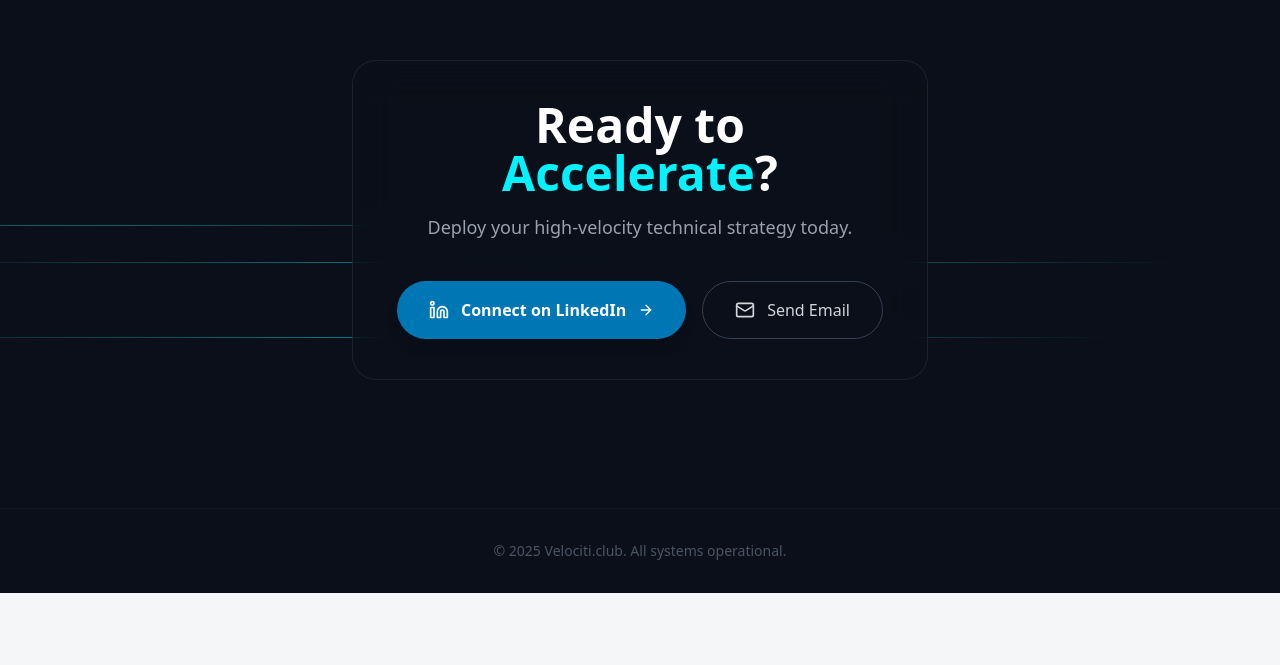
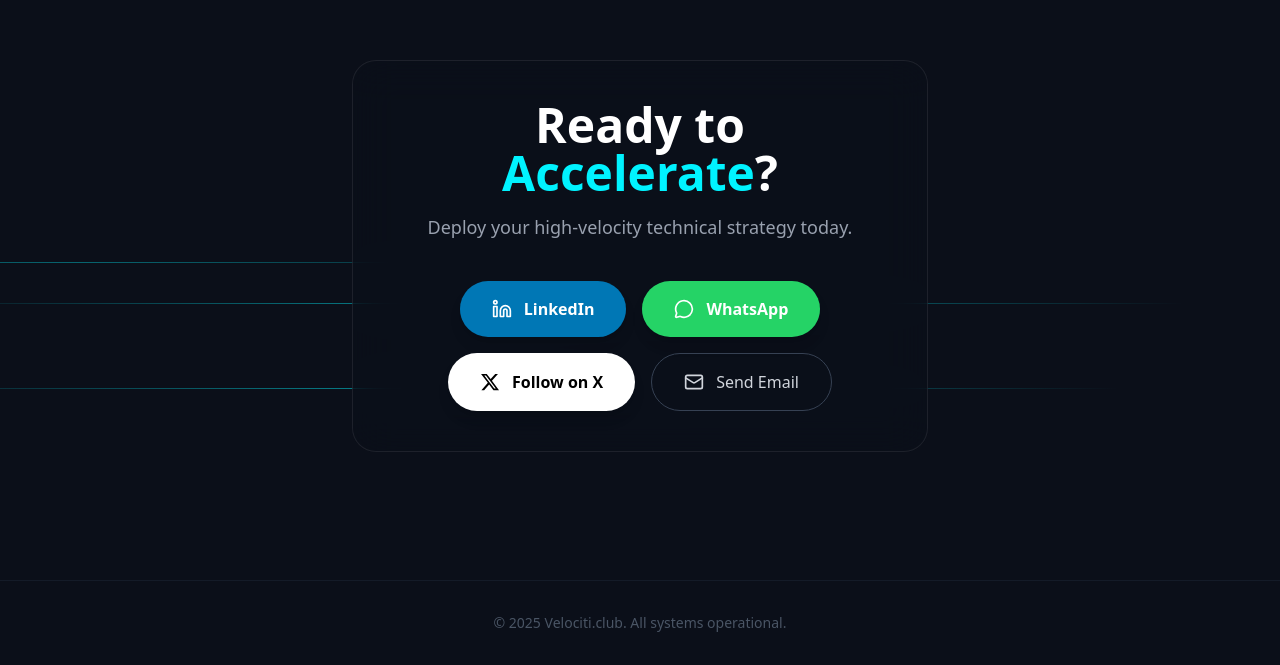
Before and after one commit to ManojKurapati/Velociti.club, a Next.js app: page / in a window 1280 px wide. Shown: the part 2660-3325 px from the top of the page. Before the commit the page ends 3253 px from the top, so only its background shows below. Built offline with nearby package versions, Linux system fonts and the light colour scheme.

Commit message:
ft. contact

```diff
--- a/components/ContactSection.tsx
+++ b/components/ContactSection.tsx
@@ -1,7 +1,7 @@
 "use client";
 import React from "react";
 import { motion } from "framer-motion";
-import { ArrowRight, Linkedin, Mail } from "lucide-react";
+import { ArrowRight, Linkedin, Mail, MessageCircle } from "lucide-react";
 
 export const ContactSection = () => {
     const [lines, setLines] = React.useState<Array<{ duration: number; delay: number; top: number }>>([]);
@@ -55,7 +55,7 @@ export const ContactSection = () => {
                     </p>
 
                     {/* CTA Buttons */}
-                    <div className="flex flex-col sm:flex-row gap-4 justify-center">
+                    <div className="flex flex-wrap gap-4 justify-center">
                         <motion.a
                             href="https://www.linkedin.com/in/fatimaabdulla93/"
                             target="_blank"
@@ -65,8 +65,33 @@ export const ContactSection = () => {
                             className="group inline-flex items-center justify-center gap-3 px-8 py-4 bg-[#0077b5] text-white rounded-full font-bold overflow-hidden transition-all shadow-lg hover:shadow-[0_0_30px_rgba(0,119,181,0.4)]"
                         >
                             <Linkedin className="w-5 h-5" />
-                            <span>Connect on LinkedIn</span>
-                            <ArrowRight className="w-4 h-4 group-hover:translate-x-1 transition-transform" />
+                            <span>LinkedIn</span>
+                        </motion.a>
+
+                        <motion.a
+                            href="https://wa.me/971585469969"
+                            target="_blank"
+                            rel="noopener noreferrer"
+                            whileHover={{ scale: 1.03 }}
+                            whileTap={{ scale: 0.97 }}
+                            className="group inline-flex items-center justify-center gap-3 px-8 py-4 bg-[#25D366] text-white rounded-full font-bold overflow-hidden transition-all shadow-lg hover:shadow-[0_0_30px_rgba(37,211,102,0.4)]"
+                        >
+                            <MessageCircle className="w-5 h-5" />
+                            <span>WhatsApp</span>
+                        </motion.a>
+
+                        <motion.a
+                            href="https://x.com/ManojChowdaryKL"
+                            target="_blank"
+                            rel="noopener noreferrer"
+                            whileHover={{ scale: 1.03 }}
+                            whileTap={{ scale: 0.97 }}
+                            className="group inline-flex items-center justify-center gap-3 px-8 py-4 bg-white text-black rounded-full font-bold overflow-hidden transition-all shadow-lg hover:shadow-[0_0_30px_rgba(255,255,255,0.2)]"
+                        >
+                            <svg className="w-5 h-5 fill-current" viewBox="0 0 24 24" aria-hidden="true">
+                                <path d="M18.244 2.25h3.308l-7.227 8.26 8.502 11.24H16.17l-5.214-6.817L4.99 21.75H1.68l7.73-8.835L1.254 2.25H8.08l4.713 6.231zm-1.161 17.52h1.833L7.084 4.126H5.117z" />
+                            </svg>
+                            <span>Follow on X</span>
                         </motion.a>
 
                         <motion.a
```
